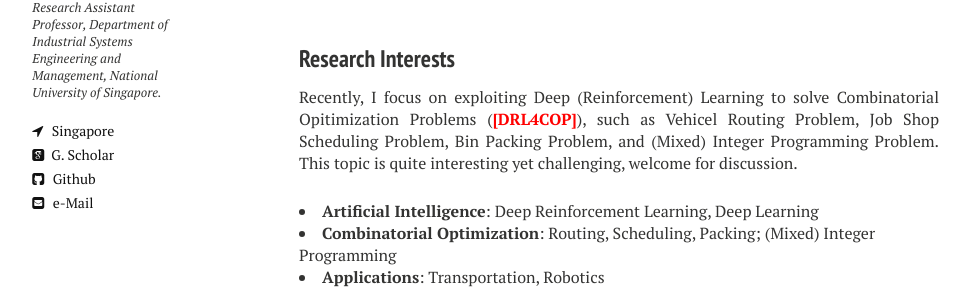
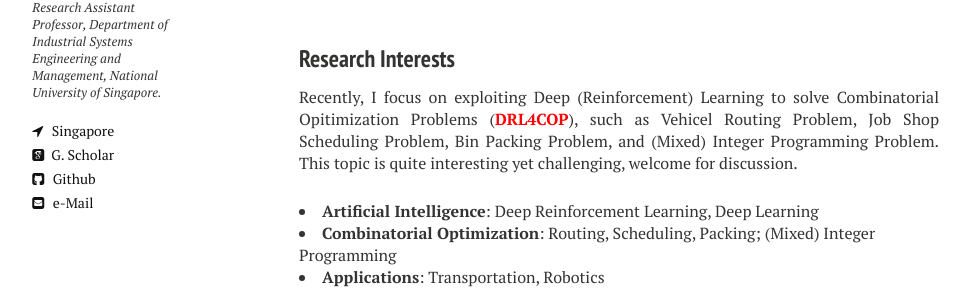
Before and after one commit to zhiguangcaosg/zhiguangcaosg.github.io, a Jekyll site: the page built from index.md, in a window 1280 px wide. Shown: the part 354-657 px from the top of the page, without its empty margins (21-991 px from the left). Built offline with Jekyll 4.4.1, drawn with Linux system fonts in a browser that asks for light colours; nearby versions of some CDN libraries.

Commit message:
Update index.md

```diff
--- a/index.md
+++ b/index.md
@@ -12,7 +12,7 @@ image: banner1.png
 
 
 <h3 style="margin-bottom:-8px;padding-top:20px;">Research Interests</h3> <br>
-<p align="justify">Recently, I focus on exploiting Deep (Reinforcement) Learning to solve Combinatorial Opitimization Problems (<font color="#FF0000"><b>[DRL4COP]</b></font>), such as Vehicel Routing Problem, Job Shop Scheduling Problem, Bin Packing Problem, and (Mixed) Integer Programming Problem. This topic is quite interesting yet challenging, welcome for discussion.
+<p align="justify">Recently, I focus on exploiting Deep (Reinforcement) Learning to solve Combinatorial Opitimization Problems (<font color="#FF0000"><b>DRL4COP</b></font>), such as Vehicel Routing Problem, Job Shop Scheduling Problem, Bin Packing Problem, and (Mixed) Integer Programming Problem. This topic is quite interesting yet challenging, welcome for discussion.
 </p>
 <li>
 <b>Artificial Intelligence</b>:  Deep Reinforcement Learning, Deep Learning
```
